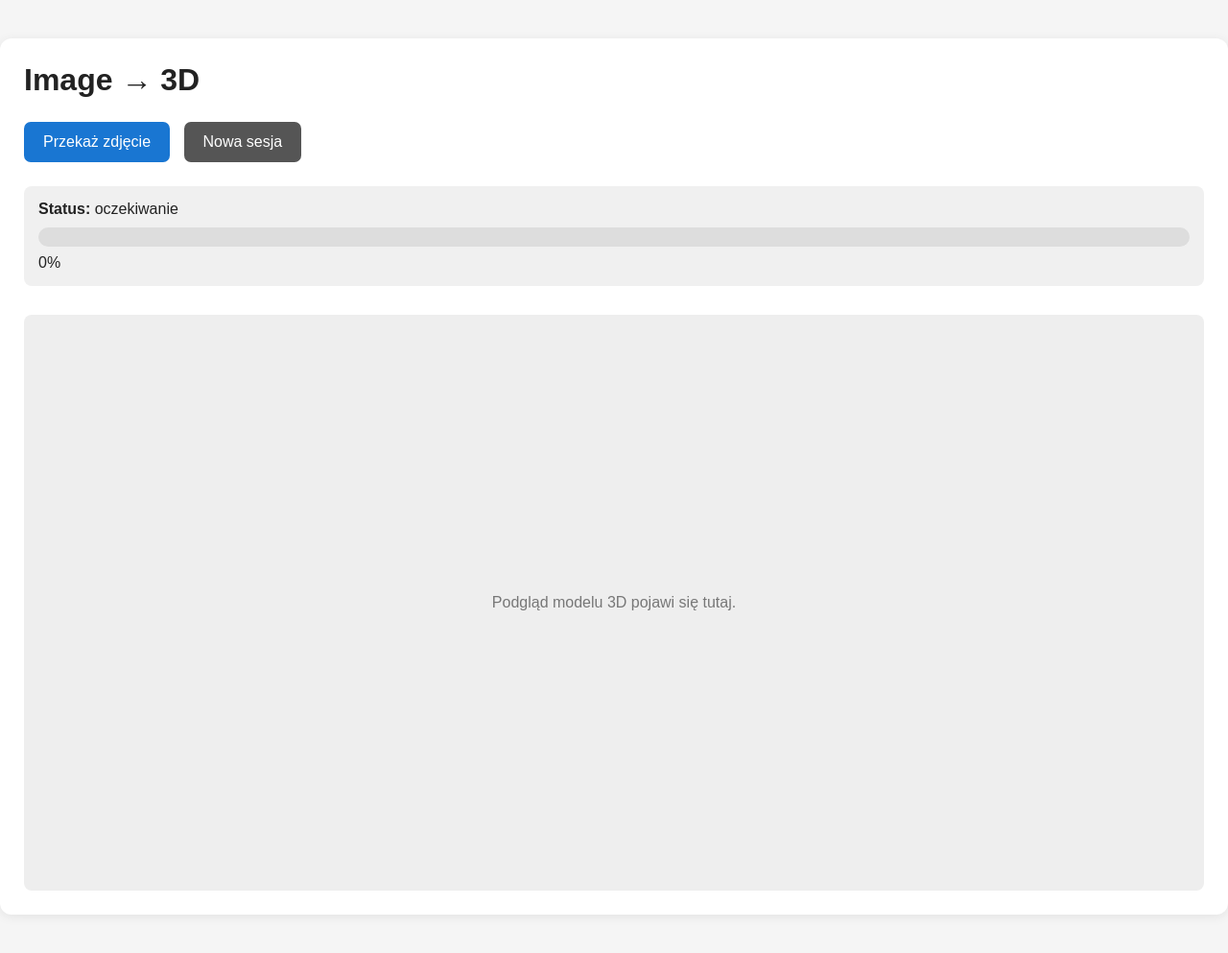
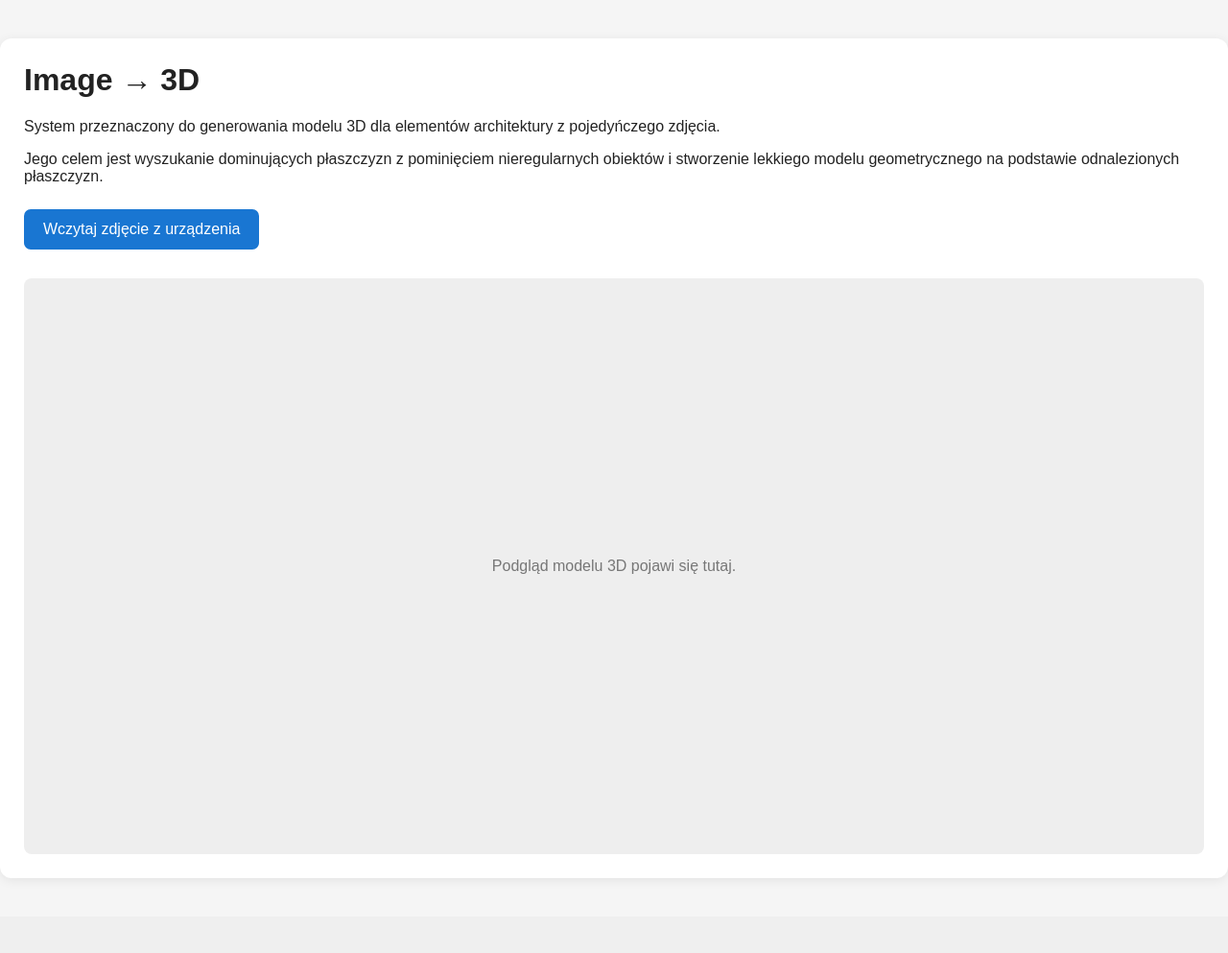
Before and after one commit to daniel8612gmail/3dFromVideo, a PHP site: page / in a window 1280 px wide. Shown: the whole page at 96% size. After the commit the page ends 915 px from the top, so only its background shows below. Run offline with PHP 8.4, Linux system fonts and the light colour scheme; some libraries are stand-ins or nearby versions.

Commit message:
Drobn poprawki

```diff
--- a/system/img3d_ws/src/jobs.js
+++ b/system/img3d_ws/src/jobs.js
@@ -93,6 +93,7 @@ function dispatchJob(sessionId, agentId, agent) {
   state.status = 'processing';
   state.progress = 0;
   state.jobId = jobId;
+  state.agent = agentId;
 
   writeState(sessionId, state);
 
--- a/system/img3d_ws/src/server.js
+++ b/system/img3d_ws/src/server.js
@@ -16,7 +16,7 @@ const wss = new WebSocket.Server({
   maxPayload: 200 * 1024 * 1024,
 });
 
-log(`WebSocket server uruchomiony na ws://${HOST}:${PORT} v20240918.2131`);
+log(`WebSocket server uruchomiony na ws://${HOST}:${PORT} v20240919.2131`);
 
 // ==================================================
 // POŁĄCZENIE AGENTA
--- a/system/web_img3d/index.php
+++ b/system/web_img3d/index.php
@@ -234,6 +234,7 @@ file_put_contents(
         }
 
         .new-session {
+            display: none;
             background: #555;
             margin-left: 10px;
         }
@@ -243,6 +244,7 @@ file_put_contents(
         }
 
         .status {
+            display: none;
             margin-top: 20px;
             padding: 15px;
             border-radius: 8px;
@@ -319,6 +321,8 @@ file_put_contents(
     <div class="container">
 
         <h1>Image → 3D</h1>
+        <p>System przeznaczony do generowania modelu 3D dla elementów architektury z pojedyńczego zdjęcia.</p>
+        <p>Jego celem jest wyszukanie dominujących płaszczyzn z pominięciem nieregularnych obiektów i stworzenie lekkiego modelu geometrycznego na podstawie odnalezionych płaszczyzn.</p>
 
         <div class="session-info">
 
@@ -337,7 +341,7 @@ file_put_contents(
         <div class="upload-section">
 
             <label for="photoInput" class="button" id="uploadButton">
-                Przekaż zdjęcie
+                Wczytaj zdjęcie z urządzenia
             </label>
 
             <input type="file" id="photoInput" accept="image/jpeg,image/png,image/webp">
@@ -350,7 +354,7 @@ file_put_contents(
 
         </div>
 
-        <div class="status">
+        <div class="status" id="status-container">
 
             <div>
                 <strong>Status:</strong>
@@ -1267,7 +1271,7 @@ file_put_contents(
                         ),
                         'KB'
                     );
-
+                    document.querySelector('.status').style.display = 'block';
                     setStatus(
                         'wysyłanie',
                         0
```
Also changed, not shown: Readme.md, 1 other file.
